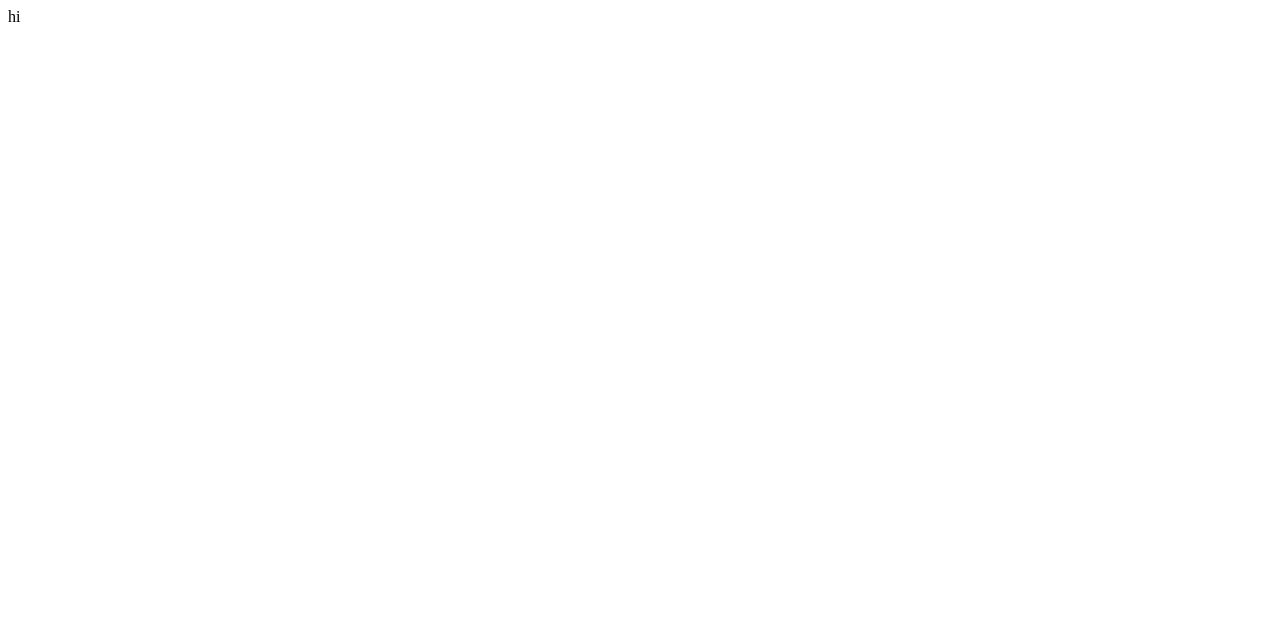
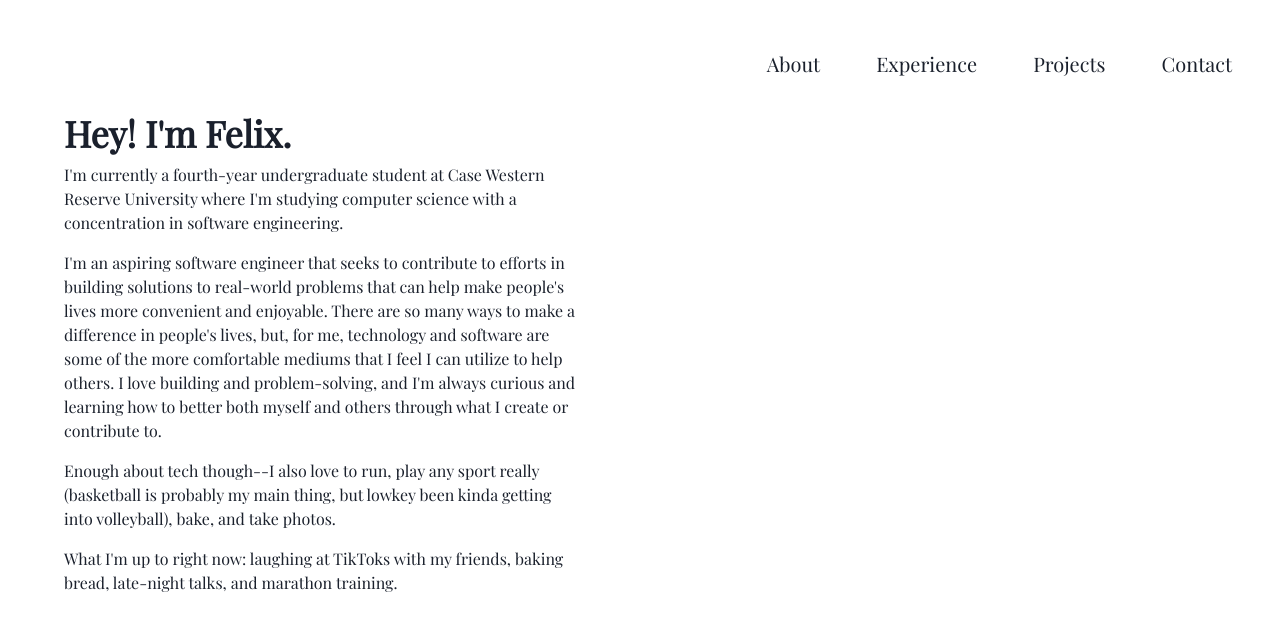
Before and after one commit to felixhuang12/felixhuang12.github.io, a React (Create React App) app: page / in a window 1280 px wide. Shown: the top 630 px of the page. Built offline with nearby package versions, Linux system fonts and the light colour scheme.

Commit message:
Add intro

```diff
--- a/src/App.tsx
+++ b/src/App.tsx
@@ -1,11 +1,20 @@
 import React from 'react';
 import './App.css';
+import Home from './pages/Home';
+import { ChakraProvider } from '@chakra-ui/react';
+import theme from './utils/theme';
+import "@fontsource/playfair-display"
+import { BrowserRouter as Router, Routes, Route } from 'react-router-dom';
 
 function App() {
     return (
-        <div>
-            hi
-        </div>
+        <ChakraProvider theme={theme}>
+            <Router>
+                <Routes>
+                    <Route path="/" element={<Home />} />
+                </Routes>
+            </Router>
+        </ChakraProvider>
     )
 }
 
--- /dev/null
+++ b/src/pages/Home.tsx
@@ -0,0 +1,43 @@
+import { HStack, Heading, Stack, Text } from "@chakra-ui/react";
+import Navbar from "../components/Navbar";
+
+const Blurb = () => {
+    return (
+        <Stack ml={16} maxWidth={'40%'}>
+            <Heading>
+                Hey! I'm Felix.
+            </Heading>
+            <Stack spacing={4}>
+                <Text>
+                    I'm currently a fourth-year undergraduate student at Case Western Reserve University where I'm studying computer science with a concentration in software engineering.
+                </Text>
+                <Text>
+                    I'm an aspiring software engineer that seeks to contribute to efforts in building solutions to real-world problems that can help make people's
+                    lives more convenient and enjoyable. There are so many ways to make a difference in people's lives, but, for me, technology and software are
+                    some of the more comfortable mediums that I feel I can utilize to help others.
+                    I love building and problem-solving, and I'm always curious and learning how to better both myself and others through what I create or contribute to.
+                </Text>
+                <Text>
+                    Enough about tech though--I also love to run, play any sport really (basketball is probably my main thing, but lowkey been kinda getting into volleyball), bake,
+                    and take photos.
+                </Text>
+                <Text>
+                    What I'm up to right now: laughing at TikToks with my friends, baking bread, late-night talks, and marathon training.
+                </Text>
+            </Stack>
+        </Stack>
+    )
+}
+
+const Home = () => {
+    return (
+        <Stack maxHeight={'100%'} maxWidth={'100%'} display={'flex'} justifyContent={'center'}>
+            <Navbar />
+            <HStack display={'flex'} justifyContent={'flex-start'}>
+                <Blurb />
+            </HStack>
+        </Stack>
+    )
+}
+
+export default Home
```
